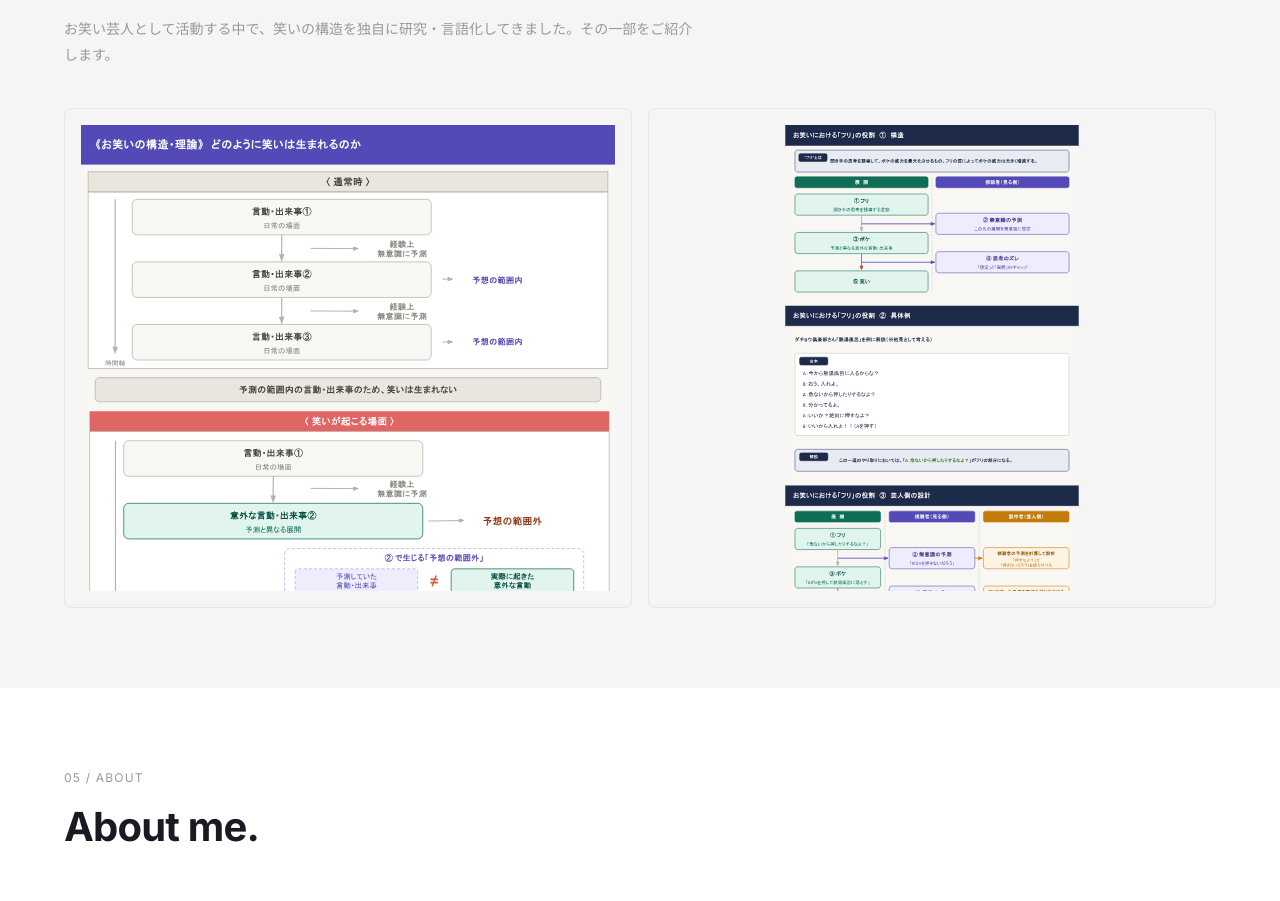
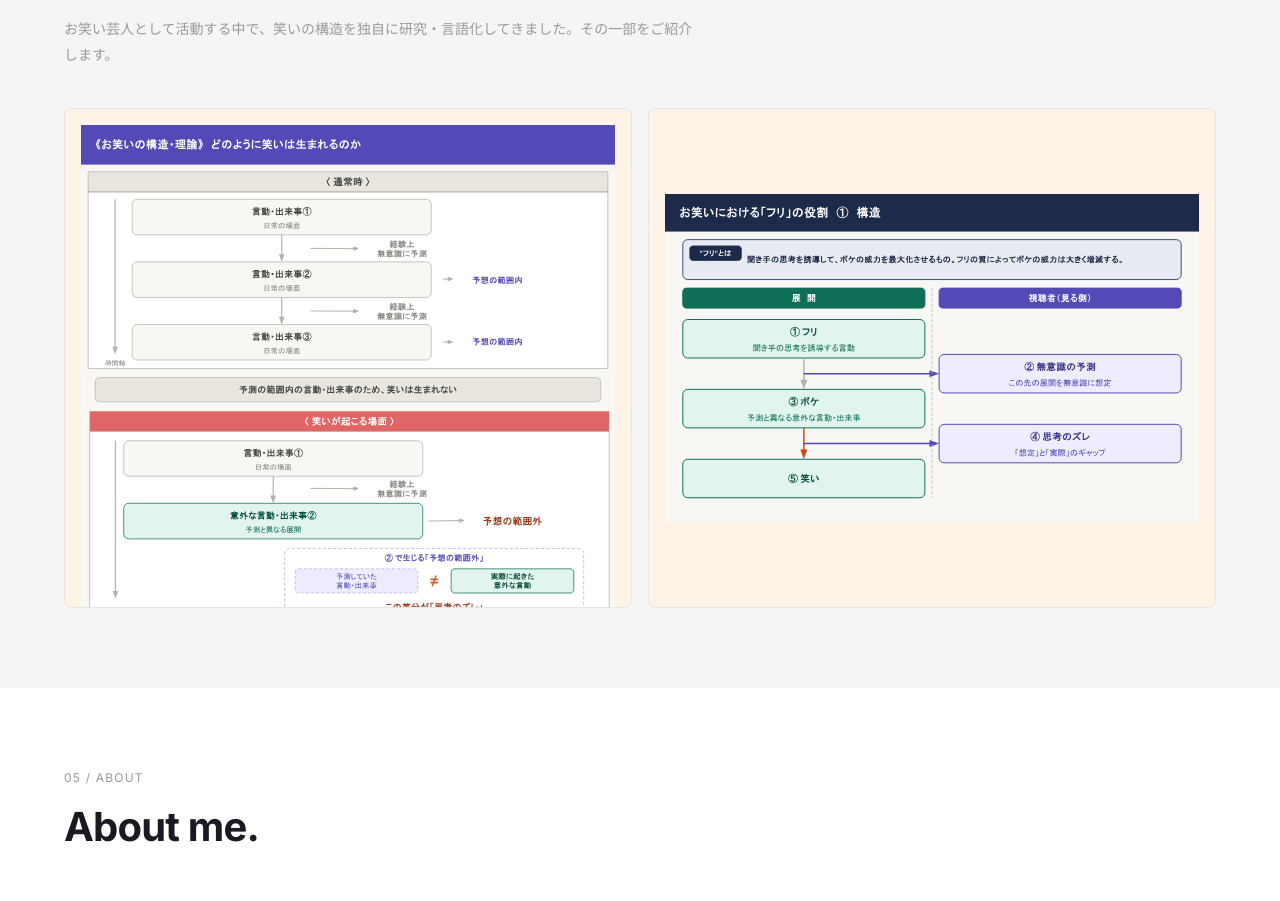
Before and after one commit to ponzu-xc90/portfolio, a Next.js app: page / in a window 1280 px wide. Shown: the part 3317-4218 px from the top of the page. Built offline with nearby package versions, Linux system fonts and the light colour scheme.

Commit message:
fix comedy lab card to show first page only and update bg color

```diff
--- a/components/ComedyLab.module.css
+++ b/components/ComedyLab.module.css
@@ -46,7 +46,7 @@
 }
 
 .card {
-  background: var(--light-surface);
+  background: #FDF3E7;
   border: 1px solid var(--light-border);
   border-radius: var(--radius-md);
   padding: 16px;
@@ -62,18 +62,7 @@
 }
 
 .thumbnailArea {
-  height: 100%;
-  overflow: hidden;
-}
-
-.singleWrapper {
-  width: 100%;
-}
-
-.scaleWrapper {
-  transform: scale(0.55);
-  transform-origin: top center;
-  width: 100%;
+  overflow: visible;
 }
 
 .thumbnail {
--- a/components/ComedyLab.tsx
+++ b/components/ComedyLab.tsx
@@ -43,20 +43,11 @@ export default function ComedyLab() {
               aria-label={`${slide.title}を開く`}
             >
               <div className={styles.thumbnailArea}>
-                <div
-                  className={
-                    slide.pages.length > 1 ? styles.scaleWrapper : styles.singleWrapper
-                  }
-                >
-                  {slide.pages.map((page, i) => (
-                    <img
-                      key={i}
-                      src={page}
-                      alt={`${slide.title} ${i + 1}ページ目`}
-                      className={styles.thumbnail}
-                    />
-                  ))}
-                </div>
+                <img
+                  src={slide.pages[0]}
+                  alt={`${slide.title} 1ページ目`}
+                  className={styles.thumbnail}
+                />
               </div>
             </button>
           ))}
```
